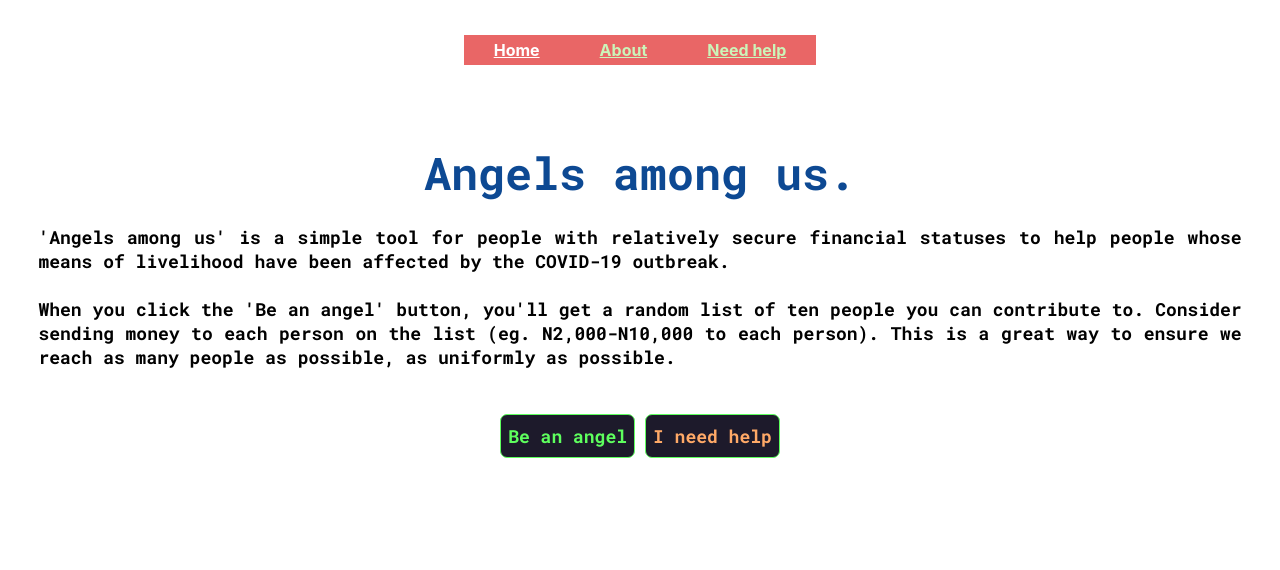
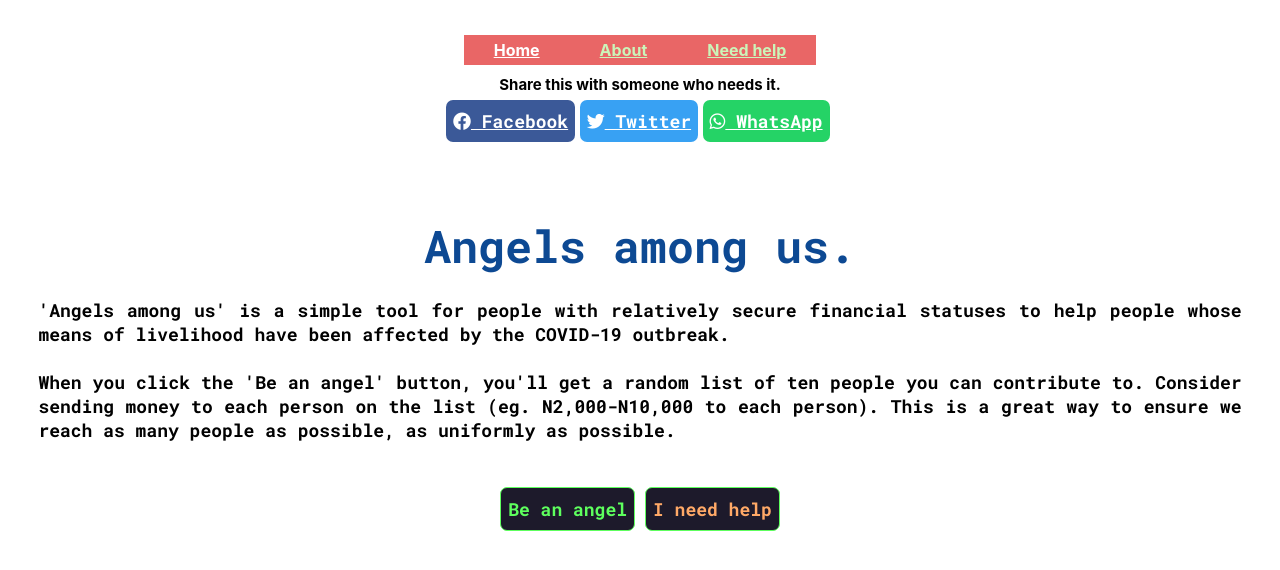
Before and after one commit to vunderkind/good-faith, a React (Create React App) app: page / in a window 1280 px wide. Shown: the top 570 px of the page. Built offline with nearby package versions, Linux system fonts and the light colour scheme.

Commit message:
Add social share

```diff
--- a/src/App.css
+++ b/src/App.css
@@ -1,9 +1,7 @@
-
 @import url('https://fonts.googleapis.com/css2?family=Oswald&display=swap');
 @import url('https://fonts.googleapis.com/css2?family=Comic+Neue:wght@300&family=Roboto+Mono:wght@700&display=swap');
 @import url('https://fonts.googleapis.com/css2?family=Roboto:wght@100&display=swap');
 @import url('https://fonts.googleapis.com/css2?family=Playfair+Display&display=swap');
-
 .App {
   text-align: center;
   padding-top: 60px;
@@ -15,7 +13,7 @@
   padding-bottom: 30vh;
 }
 
-.App h2{
+.App h2 {
   text-align: justify;
 }
 
@@ -25,18 +23,18 @@
   padding-bottom: 0px;
   text-align: center;
 }
+
 .Link {
   padding: 5px 30px;
   font-weight: bold;
   color: rgb(203, 245, 185);
   background-color: rgb(233, 102, 102);
-
 }
 
 #home {
   color: rgb(255, 255, 255);
+}
 
-}
 .App2 {
   text-align: left;
   padding-top: 20px;
@@ -44,7 +42,7 @@
   padding-right: 5vw;
   color: rgb(33, 33, 33);
   font-family: 'Roboto', sans-serif;
-  padding-bottom:50px;
+  padding-bottom: 50px;
   font-size: 12px;
   margin-bottom: 10vh;
   line-height: 1.4;
@@ -53,12 +51,13 @@
 .Report a {
   color: rgb(184, 44, 44);
   line-height: 1;
+}
 
-}
 .interact {
   display: flex;
   justify-content: space-between;
 }
+
 .App3 {
   width: 90vw;
   margin: 0 auto;
@@ -68,7 +67,7 @@ line-height: 1;
   padding-right: 3vw;
   color: rgb(33, 33, 33);
   font-family: 'Roboto', sans-serif;
-  padding-bottom:50px;
+  padding-bottom: 50px;
   font-size: 12px;
   margin-bottom: 10vh;
   line-height: 1.4;
@@ -90,7 +89,7 @@ line-height: 1;
   font-size: 19px
 }
 
-.Clipboard{
+.Clipboard {
   background-color: rgb(29, 26, 43);
   color: rgb(94, 255, 94);
   border: 1.5px rgb(94, 255, 94) solid;
@@ -104,7 +103,7 @@ line-height: 1;
   font-family: 'Roboto Mono', monospace;
 }
 
-.App2 h1{
+.App2 h1 {
   font-size: 29px
 }
 
@@ -113,6 +112,7 @@ line-height: 1;
   letter-spacing: 1px;
   font-size: 20px;
 }
+
 h1 {
   color: rgb(13, 73, 147);
   text-align: center;
@@ -189,9 +189,9 @@ span {
   margin-top: 40px;
   padding: 30px 20px;
   background-color: rgb(255, 255, 255);
-  -webkit-box-shadow: 3px 3px 4px 1px rgba(11,13,26,0.1);
-  -moz-box-shadow: 3px 3px 4px 1px rgba(11,13,26,0.1);
-  box-shadow: 3px 3px 4px 1px rgba(11,13,26,0.1);
+  -webkit-box-shadow: 3px 3px 4px 1px rgba(11, 13, 26, 0.1);
+  -moz-box-shadow: 3px 3px 4px 1px rgba(11, 13, 26, 0.1);
+  box-shadow: 3px 3px 4px 1px rgba(11, 13, 26, 0.1);
 }
 
 details {
@@ -227,7 +227,35 @@ margin-top: 10vh;
 .Title {
   display: flex;
   justify-content: center;
+}
 
+.btn {
+  padding: 9px 7px;
+  border-radius: 7px;
+  font-weight: bold;
+  font-size: large;
+  outline: none;
+  font-family: 'Roboto Mono', monospace;
+}
+
+.social {
+  color: #fff;
+  text-align: center;
+}
+
+.social.facebook {
+  background-color: #3b5998;
+  color: #fff;
+}
+
+.social.twitter {
+  background-color: #38A1F3;
+  color: #fff;
+}
+
+.social.whatsapp {
+  background-color: #25D366;
+  color: #fff;
 }
 
 @keyframes wobble {
@@ -239,20 +267,18 @@ margin-top: 10vh;
   }
 }
 
-@media only screen and (max-width: 600px){
-  .App{
+@media only screen and (max-width: 600px) {
+  .App {
     padding-top: 10px;
     margin: 0 8vw;
   }
-  .Linq{
+  .Linq {
     padding: 0
   }
-
   .Link {
     margin: 0;
     background: black;
   }
-
   .interact {
     display: flex;
     flex-direction: column;
--- a/src/App.js
+++ b/src/App.js
@@ -1,8 +1,9 @@
 import React from 'react'
-import {BrowserRouter as Router, Switch, Route, Link} from 'react-router-dom'
+import { BrowserRouter as Router, Switch, Route, Link } from 'react-router-dom'
 import Home from './Home'
 import About from './About'
 import NeedHelp from './NeedHelp'
+import SocialShare from './SocialShare';
 import './App.css'
 
 const App = () => {
@@ -14,6 +15,15 @@ const App = () => {
           <Link className="Link" to='/about'>About</Link>
           <Link className="Link" to='/needhelp'>Need help</Link>
         </div>
+        <div style={{ textAlign: "center" }}>
+          <h3>Share this with someone who needs it.</h3>
+          <SocialShare
+            text={"Share kindness in these COVID-19 times. If you're financially stable during this COVID-19 crisis, consider making a small contribution to people who haven't been as lucky. Use this to get a randomly-generated list of ten people who need your help."}
+            url={window.location.href}
+            tag={"#AngelsAmongUs"}
+          />
+        </div>
+
 
         <Switch>
           <Route exact path="/">
--- /dev/null
+++ b/src/SocialShare.js
@@ -0,0 +1,37 @@
+import React from 'react'
+
+function SocialShare(props) {
+    return (
+        <div className="share-btns">
+            <a
+                href={"https://www.facebook.com/sharer/sharer.php?u=" + props.url + "&quote=" + encodeURI(props.text) + " #" + props.tag + ""}
+                className="social facebook btn"
+                target="_blank"
+                rel="noopener noreferrer"
+            >
+                <i className="fab fa-facebook"></i> Facebook
+            </a>
+            &nbsp;
+            <a
+                href={"https://twitter.com/intent/tweet?text=" + encodeURI(props.text) + "&url=" + props.url + "&hashtags=" + props.tag + ""}
+                className="social twitter btn"
+                target="_blank"
+                rel="noopener noreferrer"
+            >
+                <i className="fab fa-twitter"></i> Twitter
+            </a>
+            &nbsp;
+            <a
+                href={"whatsapp://send?text=" + encodeURI(props.text) + " " + props.url + ""}
+                className="social whatsapp btn"
+                target="_blank"
+                rel="noopener noreferrer"
+            >
+                <i className="fab fa-whatsapp"></i> WhatsApp
+            </a>
+            &nbsp;
+        </div>
+    )
+}
+
+export default SocialShare
```
Lines whose indentation alone changed are shown as unchanged.
